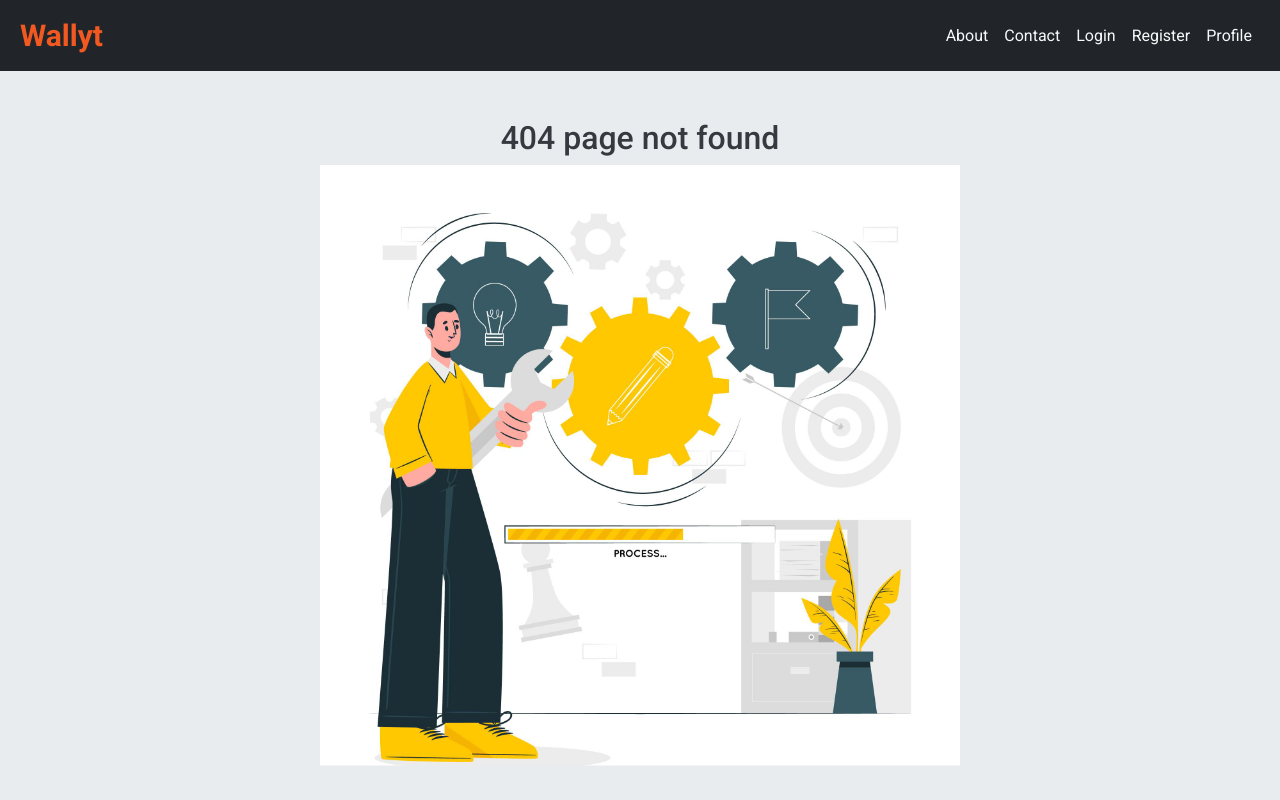
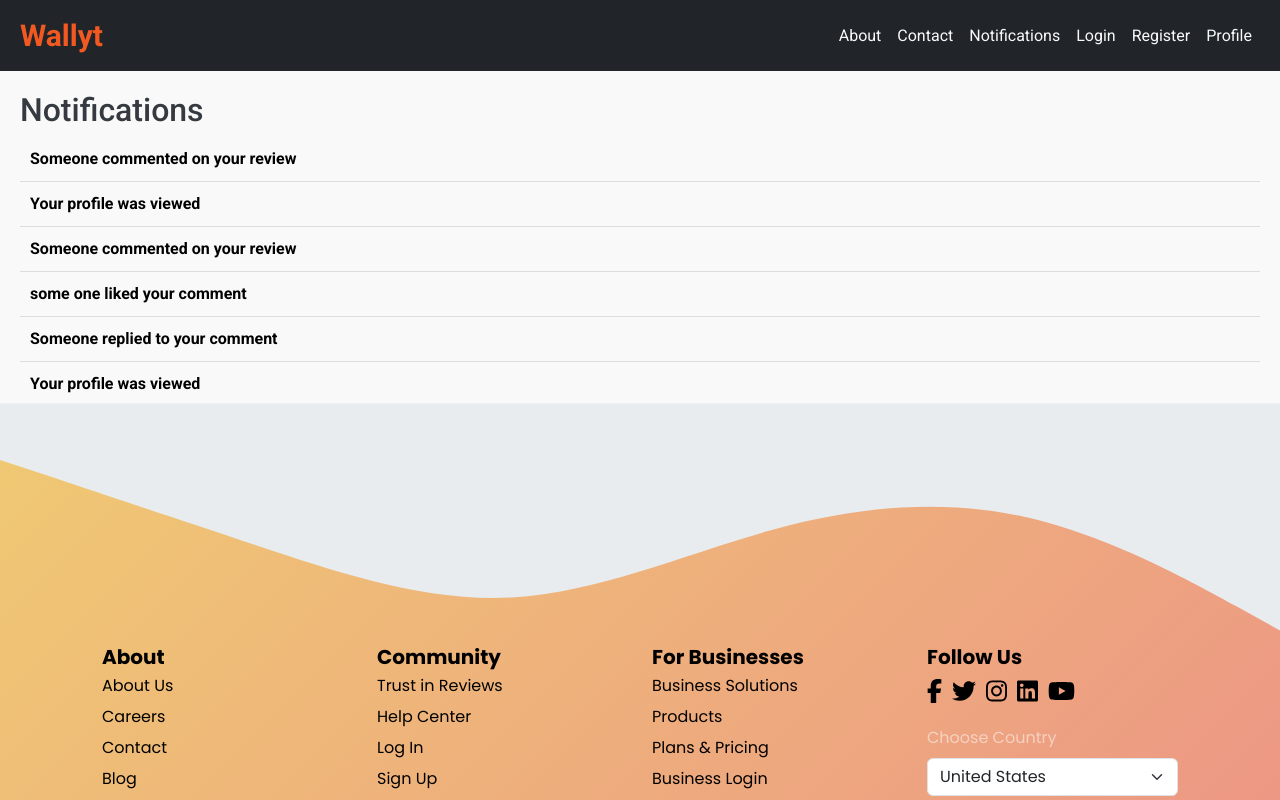
Before and after one commit to saraabdelrhman/wallet-market-master, a React (Create React App) app: page /Notifications in a window 1280 px wide. Shown: the top 800 px of the page. Built offline with nearby package versions, Linux system fonts and the light colour scheme; no server answers.

Commit message:
notifications

```diff
--- a/src/App.js
+++ b/src/App.js
@@ -20,6 +20,7 @@ import Comments from './components/Comments';
 import Reports from './components/Reports';
 import Helpful from './components/Helpful';
 import Forgotpass from './components/Forgotpass';
+import Notifications from './components/Notifications';
 function App() {
   return (
     <Router>
@@ -46,6 +47,7 @@ function App() {
              <Route path="/Reports" element={<Reports/>} />
              <Route path="/Helpful" element={<Helpful/>} />
              <Route path="/Forgotpass" element={<Forgotpass/>} />
+             <Route path="/Notifications" element={<Notifications/>} />
 
 
              <Route path='*' element={<NotFound/>}/>
--- a/src/components/Header.js
+++ b/src/components/Header.js
@@ -29,6 +29,9 @@ const Header = () => {
                 <Link className="nav-link text-light" to="/contact">Contact</Link>
               </li>
               <li className="nav-item">
+                <Link className="nav-link text-light" to="/notifications">Notifications</Link>
+              </li>
+              <li className="nav-item">
                 <Link className="nav-link text-light" to="/login">Login</Link>
               </li>
               <li className="nav-item">
--- /dev/null
+++ b/src/components/Notifications.css
@@ -0,0 +1,31 @@
+.notifications-container {
+    padding: 20px;
+    background-color: #f9f9f9;
+  }
+
+  .notifications-list {
+    list-style-type: none;
+    padding: 0;
+  }
+
+  .notifications-list li {
+    padding: 10px;
+    border-bottom: 1px solid #ddd;
+  }
+
+  .notifications-list li.read {
+    color: gray;
+  }
+
+  .notifications-list li.unread {
+    font-weight: bold;
+  }
+
+  .notifications-list li a {
+    text-decoration: none;
+    color: black;
+  }
+
+  .notifications-list li a:hover {
+    text-decoration: underline;
+  }
--- /dev/null
+++ b/src/components/Notifications.js
@@ -0,0 +1,57 @@
+import React, { useState, useEffect } from 'react';
+import './Notifications.css'
+import { Link } from 'react-router-dom';
+const Notifications = () => {
+  // Fake data for initial load
+  const fakeData = [
+    { id: 1, message: "Someone commented on your review", read: false },
+    { id: 2, message: "Your profile was viewed", read: false },
+    { id: 3, message: "Someone commented on your review", read: false },
+    { id: 4, message: "some one liked your comment", read: false },
+    { id: 5, message: "Someone replied to your comment", read: false },
+    { id: 6, message: "Your profile was viewed", read: false },
+  ];
+
+  const [notifications, setNotifications] = useState(fakeData);
+
+  useEffect(() => {
+    setTimeout(() => {
+      fetch('/notifications/user/{userId}')  // Replace with your actual API endpoint
+        .then(response => response.json())
+        .then(data => setNotifications(data))
+        .catch(error => console.error('Error fetching notifications:', error));
+    }, 2000);
+  }, []);
+
+  // Function to mark a notification as read
+  const markAsRead = (id) => {
+    fetch(`/notifications/mark-as-read/${id}`, { method: 'POST' })  // Replace with your actual API endpoint
+      .then(response => {
+        if (response.ok) {
+          setNotifications(prevNotifications =>
+            prevNotifications.map(notification =>
+              notification.id === id ? { ...notification, read: true } : notification
+            )
+          );
+        }
+      })
+      .catch(error => console.error('Error marking notification as read:', error));
+  };
+
+  return (
+    <div className="notifications-container">
+      <h2>Notifications</h2>
+      <ul className="notifications-list link-underline-opacity-0">
+        {notifications.map(notification => (
+          <li key={notification.id} className={notification.read ? 'read' : 'unread'}>
+            <Link to={''} onClick={() => markAsRead(notification.id)}>
+              {notification.message}
+            </Link>
+          </li>
+        ))}
+      </ul>
+    </div>
+  );
+};
+
+export default Notifications;
```
Also changed, not shown: src/components/NotificationItem.js (added, +19 -0 lines), src/components/Phonereview.js (line endings or trailing spaces).
